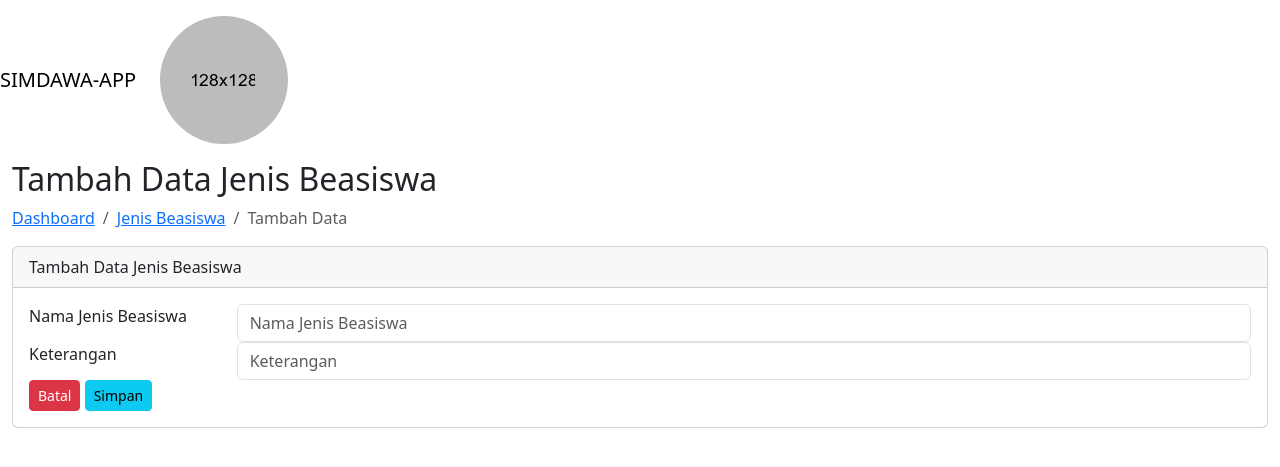
After one commit to adefitria/simdawa-app_2110010485, a CodeIgniter app: page /simdawa-app/index.php/jenis/tambah in a window 1280 px wide. The commit adds this page. Shown: the top 467 px of the page. Run offline with CodeIgniter, Linux system fonts and the light colour scheme; some libraries are stand-ins or nearby versions; some web fonts are replaced.

Commit message:
trial & error part 3 bagian tambah

```diff
--- a/application/controllers/Jenis.php
+++ b/application/controllers/Jenis.php
@@ -8,6 +8,7 @@ class Jenis extends CI_Controller
         parent::__construct();
         // Memuat model Jenis_beasiswa_model
         $this->load->model('M_jenis');
+        $this->load->library('form_validation'); // Memuat form validation library
     }
 
     public function index()
@@ -24,4 +25,110 @@ class Jenis extends CI_Controller
         $this->load->view('jenis_beasiswa/jenis_read');
         $this->load->view('template/footer');
     }
+
+    // Fungsi untuk menampilkan form tambah
+    public function tambah()
+    {
+        // Data untuk judul halaman
+        $data['title'] = "Tambah Jenis Beasiswa | SIMDAWA-APP";
+
+        // Memuat view form tambah
+        $this->load->view('template/header', $data);
+        $this->load->view('template/sidebar');
+        $this->load->view('jenis_beasiswa/jenis_tambah');
+        $this->load->view('template/footer');
+    }
+
+    // Fungsi untuk memproses tambah data
+    // Memproses penambahan jenis beasiswa
+    public function proses_tambah()
+    {
+        // Validasi input dari form
+        $this->form_validation->set_rules('nama_jenis', 'Nama Jenis', 'required');
+
+        if ($this->form_validation->run() == FALSE) {
+            // Jika validasi gagal, kembali ke form tambah
+            $this->tambah();
+        } else {
+            // Ambil data dari form
+            $data = array(
+                'nama_jenis' => $this->input->post('nama_jenis')
+            );
+
+            // Menyimpan data ke database menggunakan model
+            if ($this->M_jenis->insert_jenis_beasiswa($data)) {
+                // Jika sukses, tampilkan pesan sukses dan redirect ke halaman utama
+                $this->session->set_flashdata('success', 'Data jenis beasiswa berhasil ditambahkan!');
+                redirect('jenis');
+            } else {
+                // Jika gagal, beri pesan error dan redirect ke halaman tambah
+                $this->session->set_flashdata('error', 'Gagal menambahkan data jenis beasiswa.');
+                redirect('jenis/tambah');
+            }
+        }
+    }
+
+    // Menampilkan form edit jenis beasiswa
+    public function edit($jenis_id)
+    {
+        // Mengambil data jenis beasiswa berdasarkan ID
+        $data['jenis_beasiswa'] = $this->M_jenis->get_jenis_beasiswa_by_id($jenis_id);
+
+        if (!$data['jenis_beasiswa']) {
+            // Jika data tidak ditemukan, redirect ke halaman utama dengan pesan error
+            $this->session->set_flashdata('error', 'Jenis beasiswa tidak ditemukan.');
+            redirect('jenis');
+        }
+
+        $data['title'] = "Edit Jenis Beasiswa | SIMDAWA-APP";
+
+        // Memuat view form edit
+        $this->load->view('template/header', $data);
+        $this->load->view('template/sidebar');
+        $this->load->view('jenis_beasiswa/jenis_edit', $data);
+        $this->load->view('template/footer');
+    }
+
+    // Memproses pembaruan data jenis beasiswa
+    public function proses_edit($jenis_id)
+    {
+        // Validasi input dari form
+        $this->form_validation->set_rules('nama_jenis', 'Nama Jenis', 'required');
+
+        if ($this->form_validation->run() == FALSE) {
+            // Jika validasi gagal, kembali ke form edit
+            $this->edit($jenis_id);
+        } else {
+            // Ambil data dari form
+            $data = array(
+                'nama_jenis' => $this->input->post('nama_jenis')
+            );
+
+            // Memperbarui data menggunakan model
+            if ($this->M_jenis->update_jenis_beasiswa($jenis_id, $data)) {
+                // Jika sukses, tampilkan pesan sukses dan redirect ke halaman utama
+                $this->session->set_flashdata('success', 'Data jenis beasiswa berhasil diperbarui!');
+                redirect('jenis');
+            } else {
+                // Jika gagal, beri pesan error dan redirect ke halaman edit
+                $this->session->set_flashdata('error', 'Gagal memperbarui data jenis beasiswa.');
+                redirect('jenis/edit/' . $jenis_id);
+            }
+        }
+    }
+
+    // Menghapus jenis beasiswa
+    public function delete($jenis_id)
+    {
+        // Menghapus data jenis beasiswa menggunakan model
+        if ($this->M_jenis->delete_jenis_beasiswa($jenis_id)) {
+            // Jika sukses, tampilkan pesan sukses dan redirect ke halaman utama
+            $this->session->set_flashdata('success', 'Data jenis beasiswa berhasil dihapus!');
+            redirect('jenis');
+        } else {
+            // Jika gagal, tampilkan pesan error dan redirect ke halaman utama
+            $this->session->set_flashdata('error', 'Gagal menghapus data jenis beasiswa.');
+            redirect('jenis');
+        }
+    }
 }
--- a/application/views/jenis_beasiswa/jenis_read.php
+++ b/application/views/jenis_beasiswa/jenis_read.php
@@ -37,9 +37,9 @@
                             </thead>
                             <tbody>
                                 <?php
-                                if (isset($jenis) && !empty($jenis))
+                                if (isset($jenis_beasiswa) && !empty($jenis_beasiswa))
                                 $no = 1;
-                                foreach ($jenis as $a) {
+                                foreach ($jenis_beasiswa as $a) {
                                 ?>
                                 <tr>
                                     <td><?= $no++ ?></td>
--- /dev/null
+++ b/application/views/jenis_beasiswa/jenis_tambah.php
@@ -0,0 +1,56 @@
+<!--
+jenis_create.php
+-->
+
+<div class="dashboard-wrapper">
+    <div class="container-fluid dashboard-content">
+        <div class="row">
+            <div class="col-xl-12 col-lg-12 col-md-12 col-sm-12 col-12">
+                <div class="page-header">
+                    <h2 class="pageheader-title">Tambah Data Jenis Beasiswa </h2>
+                    <div class="page-breadcrumb">
+                        <nav aria-label="breadcrumb">
+                            <ol class="breadcrumb">
+                                <li class="breadcrumb-item"><a href="<?= base_url('home') ?>"
+                                        class="breadcrumb-link">Dashboard</a></li>
+                                <li class="breadcrumb-item"><a href="<?= base_url('jenis') ?>"
+                                        class="breadcrumb-link">Jenis Beasiswa</a></li>
+                                <li class="breadcrumb-item active" aria-current="page">Tambah Data</li>
+                            </ol>
+                        </nav>
+                    </div>
+                </div>
+            </div>
+        </div>
+        <div class="row">
+            <div class="col-xl-12 col-lg-12 col-md-12 col-sm-12 col-12">
+                <div class="card">
+                    <div class="card-header">
+                        Tambah Data Jenis Beasiswa
+                    </div>
+                    <div class="card-body">
+                        <form action="" method="post">
+                            <div class="form-group row">
+                                <label for="nama_jenis" class="col-md-2">Nama Jenis Beasiswa</label>
+                                <div class="col-md-10">
+                                    <input type="text" name="nama_jenis" required placeholder="Nama Jenis Beasiswa"
+                                        class="form-control">
+                                </div>
+                            </div>
+                            <div class="form-group row">
+                                <label for="keterangan" class="col-md-2">Keterangan</label>
+                                <div class="col-md-10">
+                                    <input type="text" name="keterangan" required placeholder="Keterangan"
+                                        class="form-control">
+                                </div>
+                            </div>
+                            <a href="<?= base_url('jenis') ?>" class="btn btn-sm btn-danger float-right">Batal</a>
+                            <button type="submit" name="create"
+                                class="btn btn-sm btn-info float-right mr-1">Simpan</button>
+                        </form>
+                    </div>
+                </div>
+            </div>
+        </div>
+    </div>
+</div>
```
